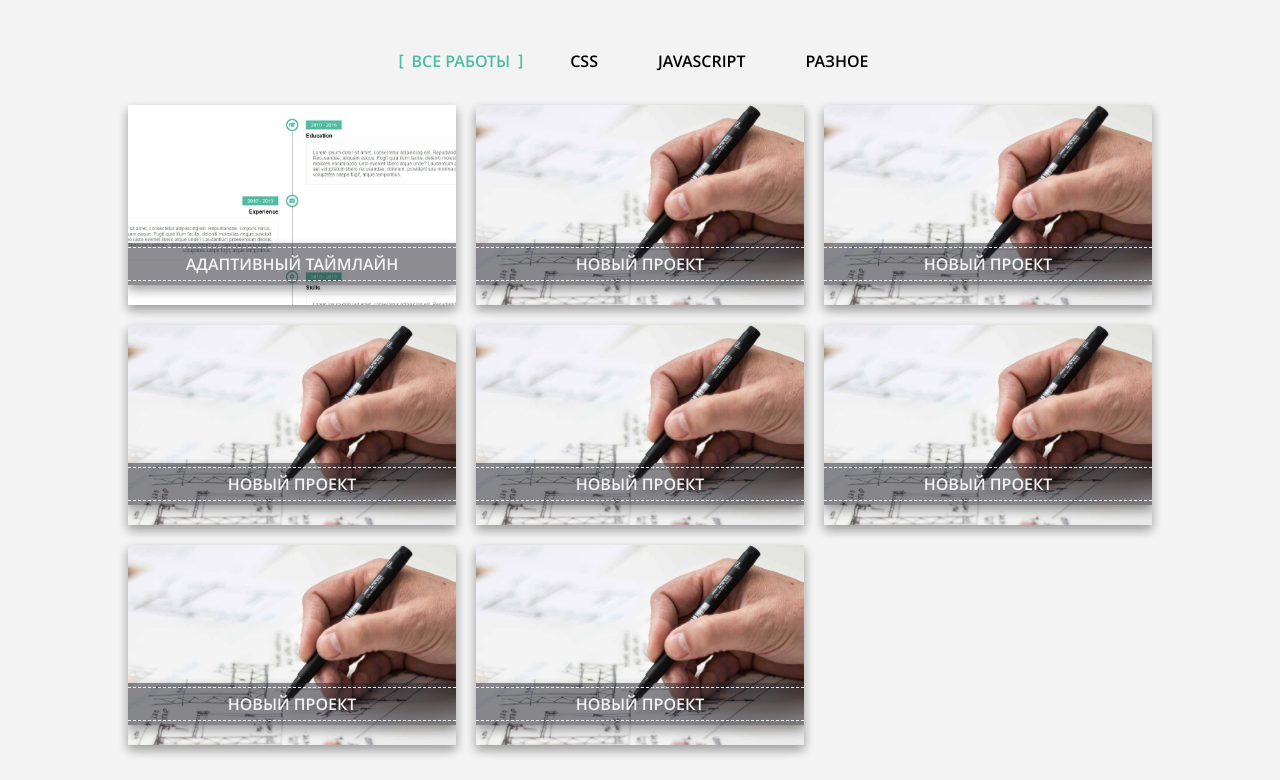
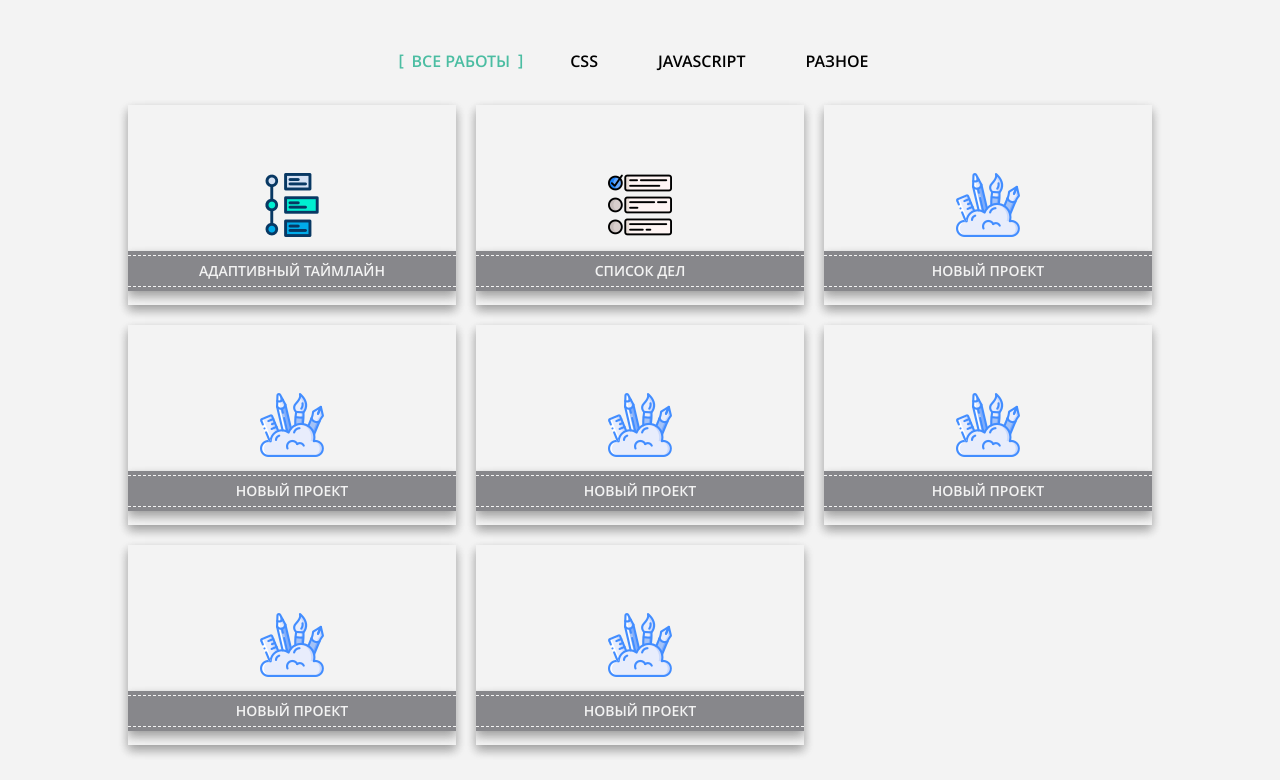
Before and after one commit to kibo13/kibo13.github.io, a plain HTML site: page index.html in a window 1280 px wide. Shown: the part 1600-2380 px from the top of the page. Drawn offline with Linux system fonts and the light colour scheme.

Commit message:
add link to new JS-proj

```diff
--- a/index.html
+++ b/index.html
@@ -129,25 +129,25 @@
           <div class="test__item css">
             <a href="https://codepen.io/kibo13/full/byXaYd" class="test__link">
               <i class="test__icon fas fa-link"></i>
-              <img class="test__img" src="img/test/test-01.jpg" alt="">
+              <img class="test__img" src="img/test/test-01.png" alt="">
             </a>
             <h4 class="test__title">Адаптивный таймлайн</h4>
           </div>
           <!-- /.test__item-01 -->
 
-          <div class="test__item other">
-            <a href="https://codepen.io/kibo13/full/byXaYd" class="test__link">
+          <div class="test__item js">
+            <a href="https://kibo13.github.io/todo-list/" class="test__link">
               <i class="test__icon fas fa-link"></i>
-              <img class="test__img" src="img/soon.jpg" alt="">
+              <img class="test__img" src="img/test/test-02.png" alt="">
             </a>
-            <h4 class="test__title">Новый проект</h4>
+            <h4 class="test__title">Список дел</h4>
           </div>
           <!-- /.test__item-02 -->
 
           <div class="test__item other">
             <a href="https://codepen.io/kibo13/full/byXaYd" class="test__link">
               <i class="test__icon fas fa-link"></i>
-              <img class="test__img" src="img/soon.jpg" alt="">
+              <img class="test__img" src="img/test/test-00.png" alt="">
             </a>
             <h4 class="test__title">Новый проект</h4>
           </div>
@@ -156,7 +156,7 @@
           <div class="test__item other">
             <a href="https://codepen.io/kibo13/full/byXaYd" class="test__link">
               <i class="test__icon fas fa-link"></i>
-              <img class="test__img" src="img/soon.jpg" alt="">
+              <img class="test__img" src="img/test/test-00.png" alt="">
             </a>
             <h4 class="test__title">Новый проект</h4>
           </div>
@@ -165,7 +165,7 @@
           <div class="test__item other">
             <a href="https://codepen.io/kibo13/full/byXaYd" class="test__link">
               <i class="test__icon fas fa-link"></i>
-              <img class="test__img" src="img/soon.jpg" alt="">
+              <img class="test__img" src="img/test/test-00.png" alt="">
             </a>
             <h4 class="test__title">Новый проект</h4>
           </div>
@@ -174,7 +174,7 @@
           <div class="test__item other">
             <a href="https://codepen.io/kibo13/full/byXaYd" class="test__link">
               <i class="test__icon fas fa-link"></i>
-              <img class="test__img" src="img/soon.jpg" alt="">
+              <img class="test__img" src="img/test/test-00.png" alt="">
             </a>
             <h4 class="test__title">Новый проект</h4>
           </div>
@@ -183,7 +183,7 @@
           <div class="test__item other">
             <a href="https://codepen.io/kibo13/full/byXaYd" class="test__link">
               <i class="test__icon fas fa-link"></i>
-              <img class="test__img" src="img/soon.jpg" alt="">
+              <img class="test__img" src="img/test/test-00.png" alt="">
             </a>
             <h4 class="test__title">Новый проект</h4>
           </div>
@@ -192,7 +192,7 @@
           <div class="test__item other">
             <a href="https://codepen.io/kibo13/full/byXaYd" class="test__link">
               <i class="test__icon fas fa-link"></i>
-              <img class="test__img" src="img/soon.jpg" alt="">
+              <img class="test__img" src="img/test/test-00.png" alt="">
             </a>
             <h4 class="test__title">Новый проект</h4>
           </div>
--- a/sass/_const.sass
+++ b/sass/_const.sass
@@ -13,4 +13,4 @@ $link-color     : #4bbda2
 
 // shadows color
 $out-shadow     : 0 5px 10px rgba(0,0,0,0.20), 0 5px 10px rgba(0,0,0,0.20)
-$icon-shadow    : 0 0 0 8px rgba(#1C2331, .3)
+$icon-shadow    : 0 0 0 8px rgba(#f2f2f2, .7)
--- a/sass/blocks/_test.sass
+++ b/sass/blocks/_test.sass
@@ -86,13 +86,15 @@
           opacity: 1
           transform: scale(1)
         &__img
-          transform: scale(1.2)
+          transform: translate(-50%,-50%) scale(1.5)
         &__title
           transform: translateY(150%)
 
   &__link
     position: relative
     display: block
+    width: 100%
+    height: 100%
 
     &::before
       content: ''
@@ -100,7 +102,7 @@
       left: 50%
       width: 0
       height: 100%
-      background: rgba($dark-color, .2)
+      background: rgba($dark-color, .3)
       transition: .3s
       z-index: 1
 
@@ -120,7 +122,7 @@
     margin: auto
     font-size: 30px
     color: $light-color
-    background: rgba($light-color, .1)
+    background: rgba(#bdbdbd, .8)
     box-shadow: $icon-shadow
     border-radius: 100%
     text-align: center
@@ -130,20 +132,22 @@
     z-index: 2
 
   &__img
-    width: 100%
-    height: 100%
-    object-fit: cover
+    position: relative
+    top: 50%
+    left: 50%
+    transform: translate(-50%,-50%)
     transition: .3s
 
   &__title
     position: absolute
-    bottom: 10%
+    bottom: 7%
     width: 100%
     margin: 0
     padding: 12px 10px
     text-align: center
     text-transform: uppercase
     +bold
+    font-size: 14px
     color: $light-color
     background: rgba($dark-color, .5)
     transition: .3s
```
Also changed, not shown: css/main.css, img/soon.jpg (deleted), img/test/test-00.png (added), img/test/test-01.jpg (deleted), img/test/test-01.png (added), img/test/test-02.png (added), 1 other file.
